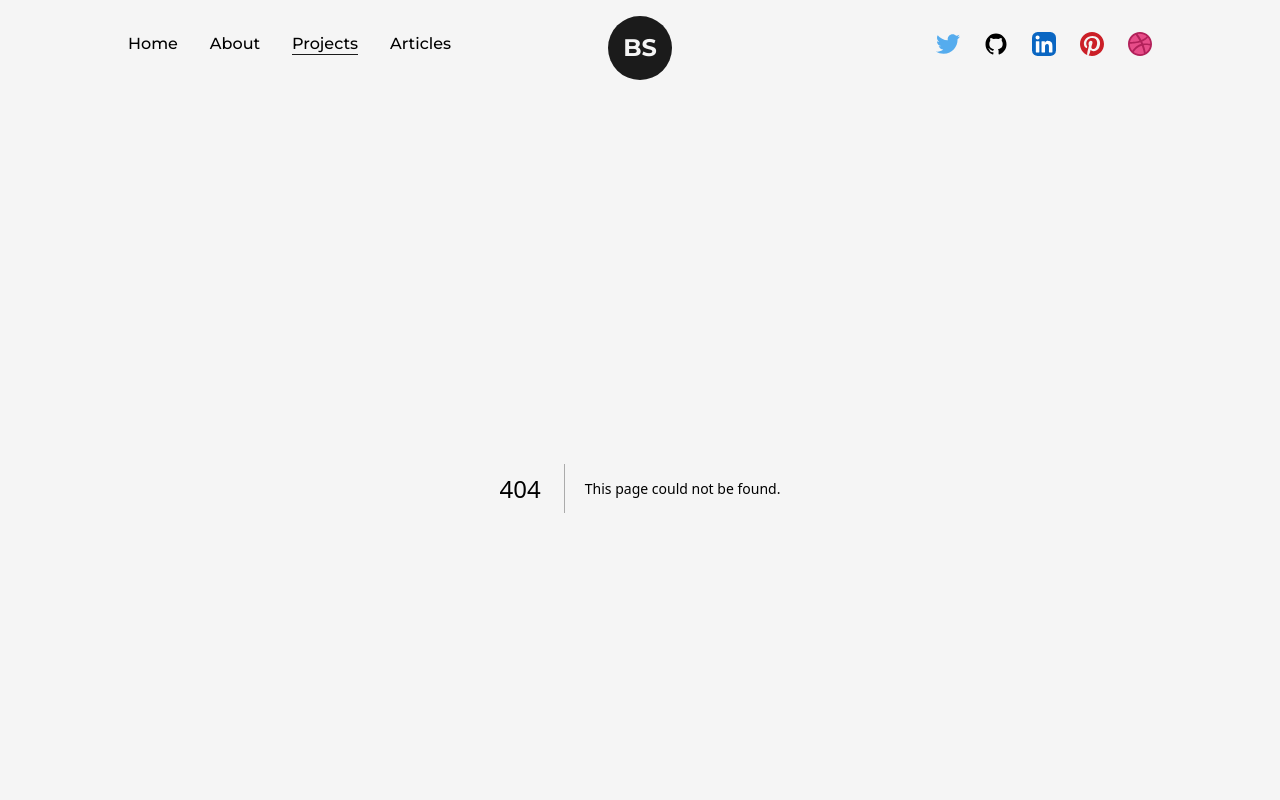
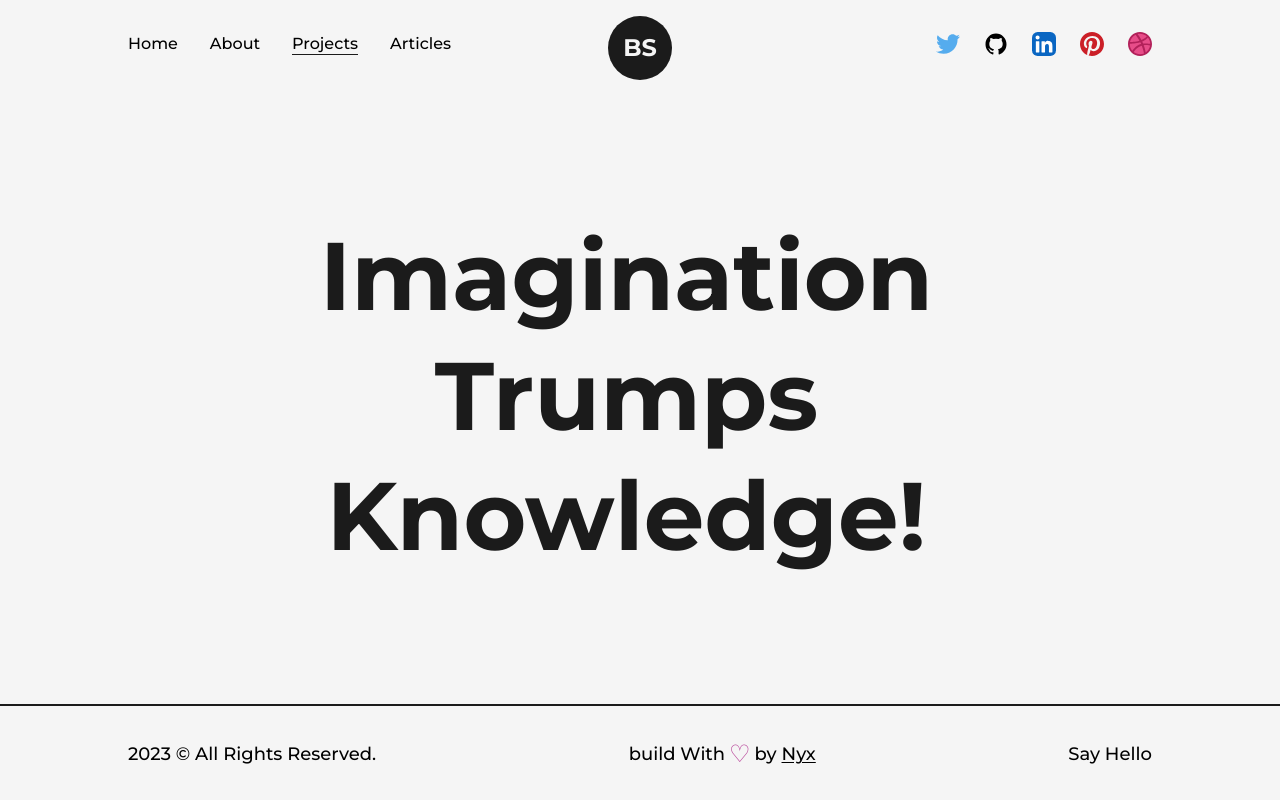
Before and after one commit to hoanngocle/my-portfolio, a Next.js app: page /projects in a window 1280 px wide. Before the commit this address had no page. Shown: the top 800 px of the page. Built offline with nearby package versions, Linux system fonts and the light colour scheme.

Commit message:
add project page

```diff
--- /dev/null
+++ b/app/projects/page.tsx
@@ -0,0 +1,23 @@
+import { Metadata } from 'next';
+import React from 'react';
+import AnimatedText from '../components/elements/AnimatedText';
+import Layout from '../components/Layout';
+
+type Props = {};
+
+export const metadata: Metadata = {
+    title: 'Dev Dreaming | About',
+    description: 'My portfolio create by Nyx'
+};
+
+const Projects = (props: Props) => {
+    return (
+        <article className='flex flex-col items-center w-full justify-center'>
+            <Layout className=''>
+                <AnimatedText className='' text='Imagination Trumps Knowledge!'></AnimatedText>
+            </Layout>
+        </article>
+    );
+};
+
+export default Projects;
```
